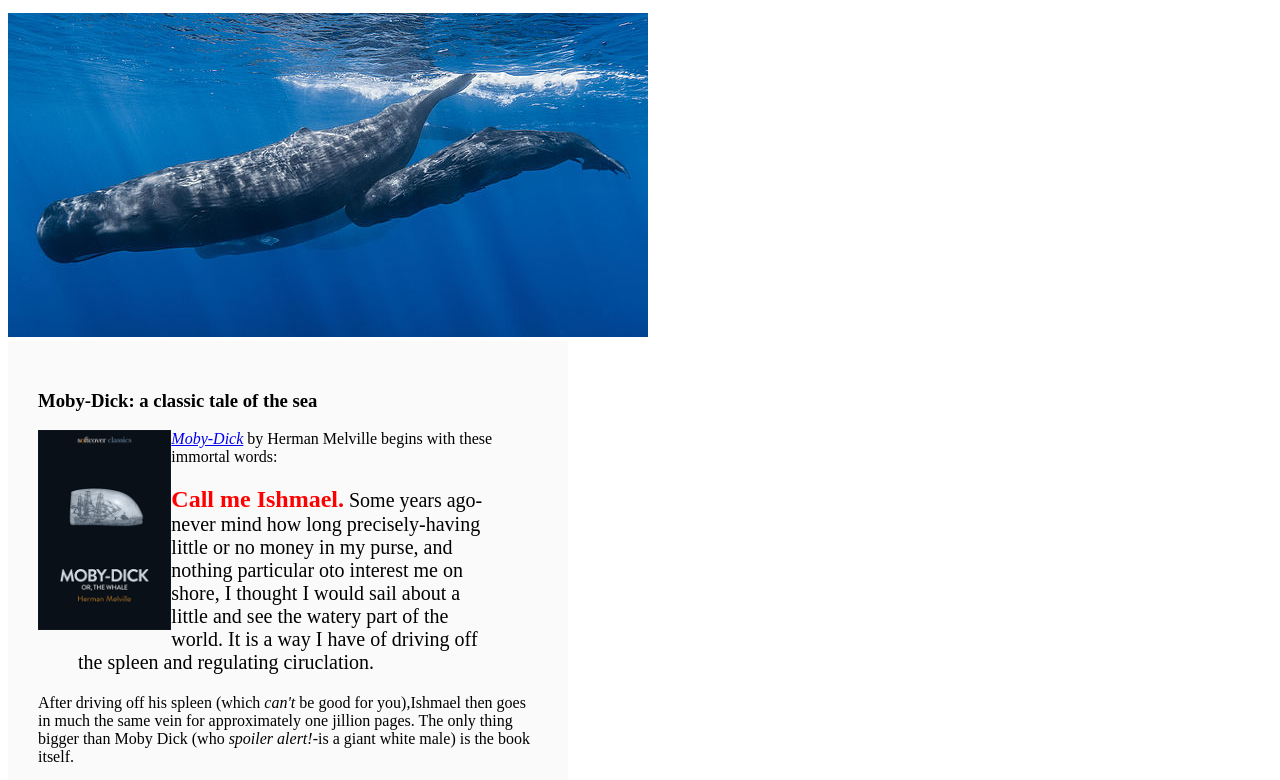
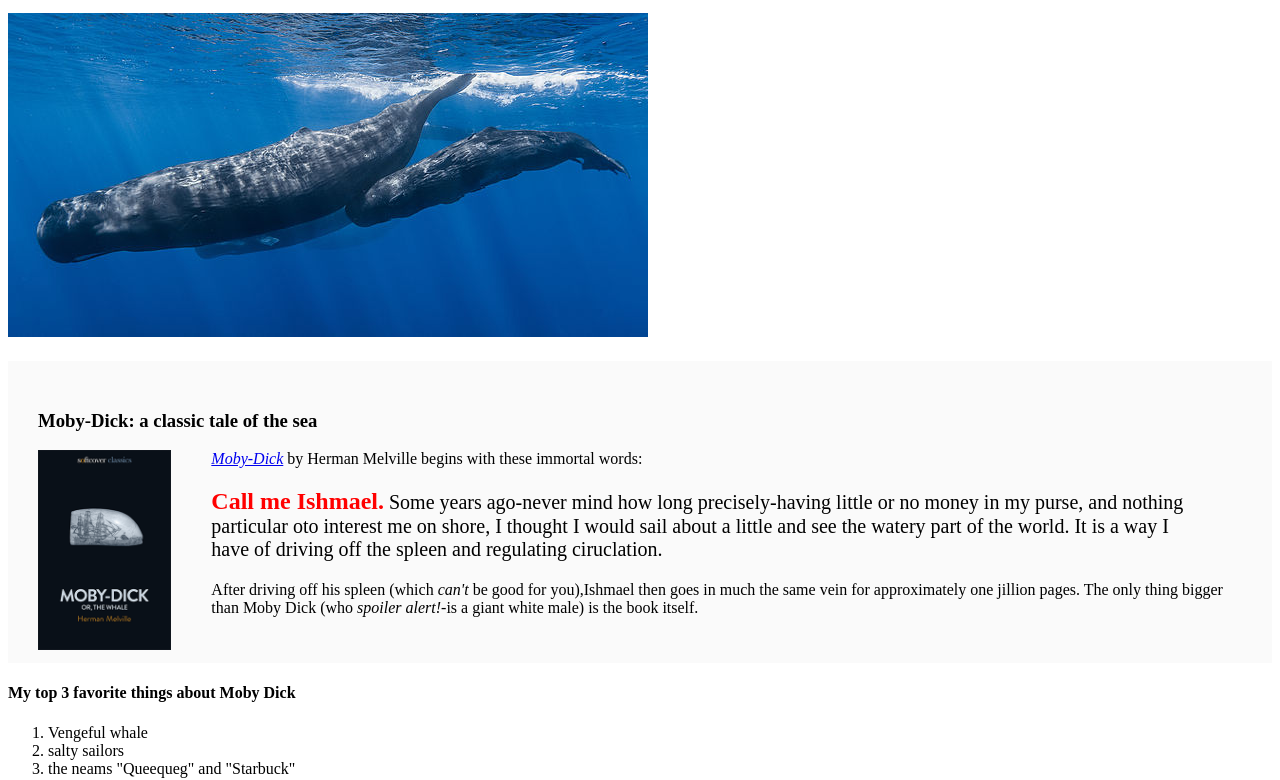
Before and after one commit to harry-th/sample_website, a plain HTML site: page moby_dick.html in a window 1280 px wide. Shown: the part 210-990 px from the top of the page. Drawn offline with Linux system fonts and the light colour scheme.

Commit message:
add styling

```diff
--- a/moby_dick.html
+++ b/moby_dick.html
@@ -21,10 +21,10 @@
       </p>
     </div>
     <a href="https://commons.wikimedia.org/wiki/File:Sperm_whale_pod.jpg"> <img src="images/sperm_whales.jpg" alt="sperm whale"></a>
-    <div style="width: 500px; margin 20px auto; padding: 30px; background-color: #fafafa">
+    <div style="width: 500 px; margin: 20px auto; padding: 30px; background-color: #fafafa">
       <h3>Moby-Dick: a classic tale of the sea</h3>
       <a href="https://www.softcover.io/read/6070fb03/moby-dick" target="_blank">
-        <img src="images/moby_dick.png" alt="moby dick" height="200px" style=" float: left; margin 0 40px 0 0;/>
+        <img src="images/moby_dick.png" alt="moby dick" height="200px" style="float: left; margin: 0 40px 0 0"/>
       </a>
       <p>
         <a href="https://www.softcover.io/read/6070fb03/moby-dick" target="_blank"><em>Moby-Dick</em></a>
```
